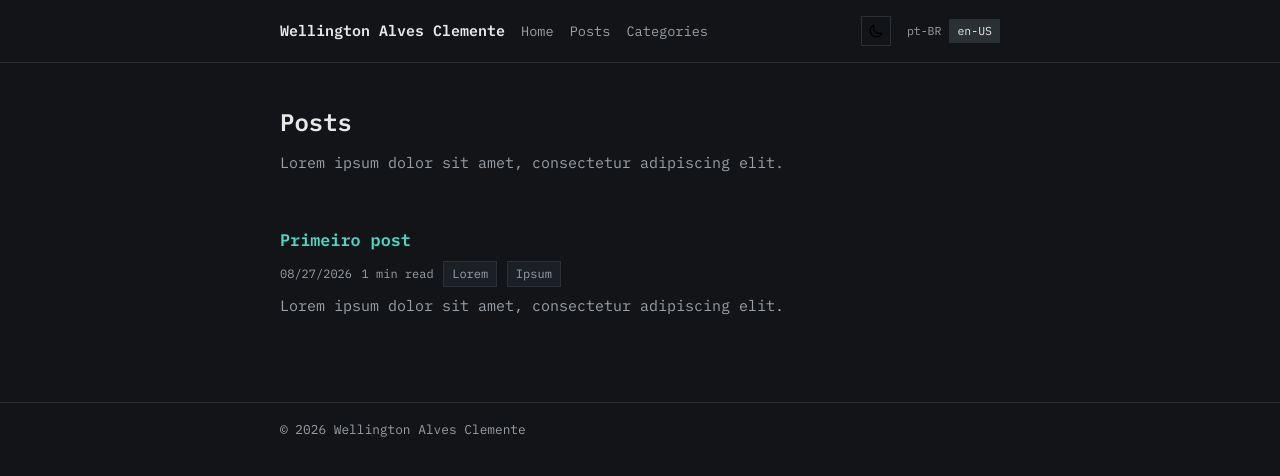
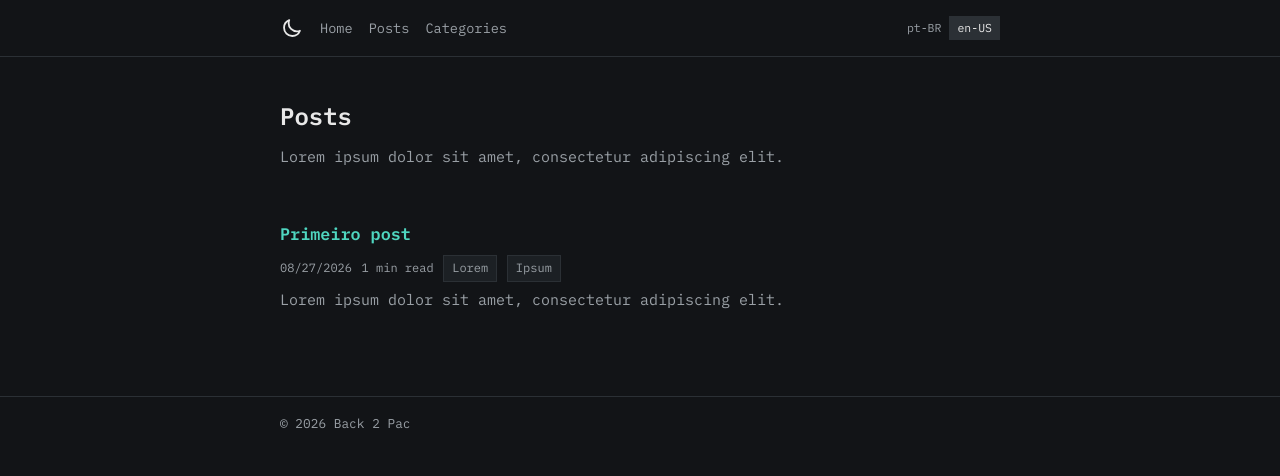
Before and after one commit to wtfpac/back2pac, a Next.js app: page /en/posts in a window 1280 px wide. Shown: the top 476 px of the page. Built offline with nearby package versions, Linux system fonts and the light colour scheme.

Commit message:
atualizações de erros no icon svg, titulo do site e bugs no css

```diff
--- a/src/app/[lang]/layout.js
+++ b/src/app/[lang]/layout.js
@@ -4,9 +4,8 @@ import Header from '@/components/Header';
 import { getDictionary } from '@/dictionaries';
 import { getSettings } from '@/lib/content';
 
-// next/font baixa a fonte durante o build e a serve do seu próprio domínio
+// next/font baixa a fonte durante o build e a serve do seu próprio domínio:
 // nenhuma requisição ao Google em produção e sem salto de layout ao carregar
-// A variável --font-mono é definida aq e nao no css
 const mono = IBM_Plex_Mono({
   subsets: ['latin'],
   weight: ['400', '500', '600'],
@@ -24,14 +23,11 @@ export async function generateMetadata({ params }) {
   const { siteUrl } = getSettings();
 
   return {
-    // Converte caminhos relativos em URLs absolutas nas tags de compartilhamento
+    // converte caminhos relativos em URLs absolutas nas tags de compartilhamento
     metadataBase: new URL(siteUrl),
 
-    title: {
-      default: dict.meta.title,
-      // paginas com título próprio viram "first post etc etc
-      template: `%s · ${dict.meta.title}`,
-    },
+    // titulo da home cada página interna define o seu e substitui este
+    title: dict.meta.title,
     description: dict.meta.description,
 
     openGraph: {
@@ -51,12 +47,14 @@ export default async function RootLayout({ children, params }) {
   const dict = await getDictionary(lang);
 
   return (
-    <html lang={lang} data-theme="dark" className={mono.variable}>
+    // atributo escrito apenas pelo themetoggle
+    // se ficasse no jsx o react reverte a cada navegaçao
+    <html lang={lang} className={mono.variable} suppressHydrationWarning>
       <body>
         <Header lang={lang} dict={dict} />
         <div className="container">{children}</div>
         <footer className="site-footer">
-          <div className="header-inner">© 2026 Wellington Alves Clemente</div>
+          <div className="header-inner">© 2026 Back 2 Pac</div>
         </footer>
       </body>
     </html>
--- a/src/app/[lang]/posts/page.js
+++ b/src/app/[lang]/posts/page.js
@@ -4,6 +4,13 @@ import PostList from '@/components/PostList';
 
 export function generateStaticParams() {
   return [{ lang: 'pt' }, { lang: 'en' }];
+}
+
+export async function generateMetadata({ params }) {
+  const { lang } = await params;
+  const dict = await getDictionary(lang);
+
+  return { title: dict.content.postsTitle };
 }
 
 export default async function PostsPage({ params }) {
--- a/src/app/globals.css
+++ b/src/app/globals.css
@@ -107,18 +107,17 @@ a:hover {
 .theme-toggle {
   display: grid;
   place-items: center;
-  width: 30px;
-  height: 30px;
   padding: 0;
   background: transparent;
-  /* currentColor dos ícones herda daqui: branco no escuro, preto no claro */
+  border: none;
+  /* currentColor dos ícones herda daqui: claro no tema escuro, escuro no claro */
   color: var(--fg);
-  border: 1px solid var(--border);
   cursor: pointer;
+  line-height: 0;
 }
 
 .theme-toggle:hover {
-  border-color: var(--fg-muted);
+  opacity: 0.65;
 }
 
 /* Os dois ícones ocupam a mesma célula do grid, sobrepostos */
@@ -156,7 +155,7 @@ a:hover {
   text-decoration: none;
 }
 
-/* Bloco preenchido usando --border: fica visível nos dois temas
+/* Bloco preenchido usando --border: visível nos dois temas
    sem trocar as cores de papel quando o tema muda */
 .lang-option[data-active="true"] {
   background: var(--border);
--- a/src/components/Header.js
+++ b/src/components/Header.js
@@ -9,9 +9,7 @@ export default function Header({ lang, dict }) {
   return (
     <header className="site-header">
       <div className="header-inner">
-        <Link href={`/${lang}`} className="brand">
-          Wellington Alves Clemente
-        </Link>
+        <ThemeToggle />
 
         <nav className="main-nav">
           <ul>
@@ -25,7 +23,6 @@ export default function Header({ lang, dict }) {
         </nav>
 
         <div className="header-actions">
-          <ThemeToggle />
           <LanguageSwitcher lang={lang} />
         </div>
       </div>
--- a/src/components/ThemeToggle.js
+++ b/src/components/ThemeToggle.js
@@ -25,26 +25,29 @@ export default function ThemeToggle() {
       className="theme-toggle"
       aria-label={theme === 'dark' ? 'Ativar tema claro' : 'Ativar tema escuro'}
     >
-      {/*  lua (dark */}
+      {/* Lua: contornada. currentColor no lugar do preto fixo do arquivo */}
       <span className="theme-icon" data-visible={theme === 'dark'}>
         <svg
-          width="16" height="16" viewBox="0 0 24 24" fill="none"
-          stroke="currentColor" strokeWidth="2"
-          strokeLinecap="round" strokeLinejoin="round"
+          width="22" height="22" viewBox="0 0 24 24" fill="none"
+          xmlns="http://www.w3.org/2000/svg"
         >
-          <path d="M3.32031 11.6835C3.32031 16.6541 7.34975 20.6835 12.3203 20.6835C16.1075 20.6835 19.3483 18.3443 20.6768 15.032C19.6402 15.4486 18.5059 15.6834 17.3203 15.6834C12.3497 15.6834 8.32031 11.654 8.32031 6.68342C8.32031 5.50338 8.55165 4.36259 8.96453 3.32996C5.65605 4.66028 3.32031 7.89912 3.32031 11.6835Z" stroke="#000000" stroke-width="2" stroke-linecap="round" stroke-linejoin="round" />
+          <path
+            d="M3.32031 11.6835C3.32031 16.6541 7.34975 20.6835 12.3203 20.6835C16.1075 20.6835 19.3483 18.3443 20.6768 15.032C19.6402 15.4486 18.5059 15.6834 17.3203 15.6834C12.3497 15.6834 8.32031 11.654 8.32031 6.68342C8.32031 5.50338 8.55165 4.36259 8.96453 3.32996C5.65605 4.66028 3.32031 7.89912 3.32031 11.6835Z"
+            stroke="currentColor"
+            strokeWidth="2"
+            strokeLinecap="round"
+            strokeLinejoin="round"
+          />
         </svg>
       </span>
 
-      {/* Sol: visível no tema claro */}
+      {/* Sol: preenchido, e com o viewBox original do arquivo */}
       <span className="theme-icon" data-visible={theme === 'light'}>
         <svg
-          width="16" height="16" viewBox="0 0 24 24" fill="none"
-          stroke="currentColor" strokeWidth="2"
-          strokeLinecap="round" strokeLinejoin="round"
+          width="24" height="24" viewBox="-5.5 0 32 32" fill="currentColor"
+          xmlns="http://www.w3.org/2000/svg"
         >
-          <circle cx="12" cy="12" r="4" />
-          <path d="M10.68 21.64c-3.12 0-5.64-2.52-5.64-5.64s2.52-5.64 5.64-5.64 5.64 2.52 5.64 5.64-2.52 5.64-5.64 5.64zM10.68 12.040c-2.2 0-3.96 1.76-3.96 3.96s1.76 3.96 3.96 3.96 3.96-1.76 3.96-3.96-1.76-3.96-3.96-3.96zM10.68 9.040c-0.48 0-0.84-0.36-0.84-0.84v-2.040c0-0.48 0.36-0.84 0.84-0.84s0.84 0.36 0.84 0.84v2.040c0 0.48-0.36 0.84-0.84 0.84zM16.2 11.32c-0.2 0-0.44-0.080-0.6-0.24-0.32-0.32-0.32-0.84 0-1.2l1.44-1.44c0.32-0.32 0.84-0.32 1.2 0 0.32 0.32 0.32 0.84 0 1.2l-1.44 1.44c-0.2 0.16-0.4 0.24-0.6 0.24zM18.48 16.84c-0.48 0-0.84-0.36-0.84-0.84s0.36-0.84 0.84-0.84h2.040c0.48 0 0.84 0.36 0.84 0.84s-0.36 0.84-0.84 0.84h-2.040zM17.64 23.8c-0.2 0-0.44-0.080-0.6-0.24l-1.44-1.48c-0.32-0.32-0.32-0.84 0-1.2 0.32-0.32 0.84-0.32 1.2 0l1.44 1.44c0.32 0.32 0.32 0.84 0 1.2-0.16 0.2-0.4 0.28-0.6 0.28zM10.68 26.68c-0.48 0-0.84-0.36-0.84-0.84v-2.040c0-0.48 0.36-0.84 0.84-0.84s0.84 0.36 0.84 0.84v2.040c0 0.48-0.36 0.84-0.84 0.84zM3.72 23.8c-0.2 0-0.44-0.080-0.6-0.24-0.32-0.32-0.32-0.84 0-1.2l1.44-1.44c0.32-0.32 0.84-0.32 1.2 0s0.32 0.84 0 1.2l-1.44 1.44c-0.16 0.16-0.4 0.24-0.6 0.24zM0.84 16.84c-0.48 0-0.84-0.36-0.84-0.84s0.36-0.84 0.84-0.84h2.040c0.48 0 0.84 0.36 0.84 0.84s-0.36 0.84-0.84 0.84h-2.040zM5.16 11.32c-0.2 0-0.44-0.080-0.6-0.24l-1.44-1.44c-0.32-0.32-0.32-0.84 0-1.2 0.32-0.32 0.84-0.32 1.2 0l1.44 1.44c0.32 0.32 0.32 0.84 0 1.2-0.16 0.16-0.36 0.24-0.6 0.24z"></path>
+          <path d="M10.68 21.64c-3.12 0-5.64-2.52-5.64-5.64s2.52-5.64 5.64-5.64 5.64 2.52 5.64 5.64-2.52 5.64-5.64 5.64zM10.68 12.040c-2.2 0-3.96 1.76-3.96 3.96s1.76 3.96 3.96 3.96 3.96-1.76 3.96-3.96-1.76-3.96-3.96-3.96zM10.68 9.040c-0.48 0-0.84-0.36-0.84-0.84v-2.040c0-0.48 0.36-0.84 0.84-0.84s0.84 0.36 0.84 0.84v2.040c0 0.48-0.36 0.84-0.84 0.84zM16.2 11.32c-0.2 0-0.44-0.080-0.6-0.24-0.32-0.32-0.32-0.84 0-1.2l1.44-1.44c0.32-0.32 0.84-0.32 1.2 0 0.32 0.32 0.32 0.84 0 1.2l-1.44 1.44c-0.2 0.16-0.4 0.24-0.6 0.24zM18.48 16.84c-0.48 0-0.84-0.36-0.84-0.84s0.36-0.84 0.84-0.84h2.040c0.48 0 0.84 0.36 0.84 0.84s-0.36 0.84-0.84 0.84h-2.040zM17.64 23.8c-0.2 0-0.44-0.080-0.6-0.24l-1.44-1.48c-0.32-0.32-0.32-0.84 0-1.2 0.32-0.32 0.84-0.32 1.2 0l1.44 1.44c0.32 0.32 0.32 0.84 0 1.2-0.16 0.2-0.4 0.28-0.6 0.28zM10.68 26.68c-0.48 0-0.84-0.36-0.84-0.84v-2.040c0-0.48 0.36-0.84 0.84-0.84s0.84 0.36 0.84 0.84v2.040c0 0.48-0.36 0.84-0.84 0.84zM3.72 23.8c-0.2 0-0.44-0.080-0.6-0.24-0.32-0.32-0.32-0.84 0-1.2l1.44-1.44c0.32-0.32 0.84-0.32 1.2 0s0.32 0.84 0 1.2l-1.44 1.44c-0.16 0.16-0.4 0.24-0.6 0.24zM0.84 16.84c-0.48 0-0.84-0.36-0.84-0.84s0.36-0.84 0.84-0.84h2.040c0.48 0 0.84 0.36 0.84 0.84s-0.36 0.84-0.84 0.84h-2.040zM5.16 11.32c-0.2 0-0.44-0.080-0.6-0.24l-1.44-1.44c-0.32-0.32-0.32-0.84 0-1.2 0.32-0.32 0.84-0.32 1.2 0l1.44 1.44c0.32 0.32 0.32 0.84 0 1.2-0.16 0.16-0.36 0.24-0.6 0.24z" />
         </svg>
       </span>
     </button>
--- a/src/dictionaries/en.json
+++ b/src/dictionaries/en.json
@@ -188,7 +188,7 @@
     ]
   },
   "meta": {
-    "title": "Wellington Alves Clemente",
+    "title": "Back 2 Pac",
     "description": "Developer and IT support professional based in Foz do Iguaçu, Brazil. Back-end, front-end, infrastructure and cloud."
   }
 }
--- a/src/dictionaries/pt.json
+++ b/src/dictionaries/pt.json
@@ -188,7 +188,7 @@
     ]
   },
   "meta": {
-    "title": "Wellington Alves Clemente",
+    "title": "Back 2 Pac",
     "description": "Desenvolvedor e profissional de suporte de TI em Foz do Iguaçu. Back-end, front-end, infraestrutura e cloud."
   }
 }
```
Also changed, not shown: public/admin/config.yml (+11 -3 lines), src/app/[lang]/categories/[category]/page.js (+8 -1 lines), src/app/[lang]/categories/page.js (+7 -0 lines), src/app/[lang]/search/page.js (+8 -3 lines).
